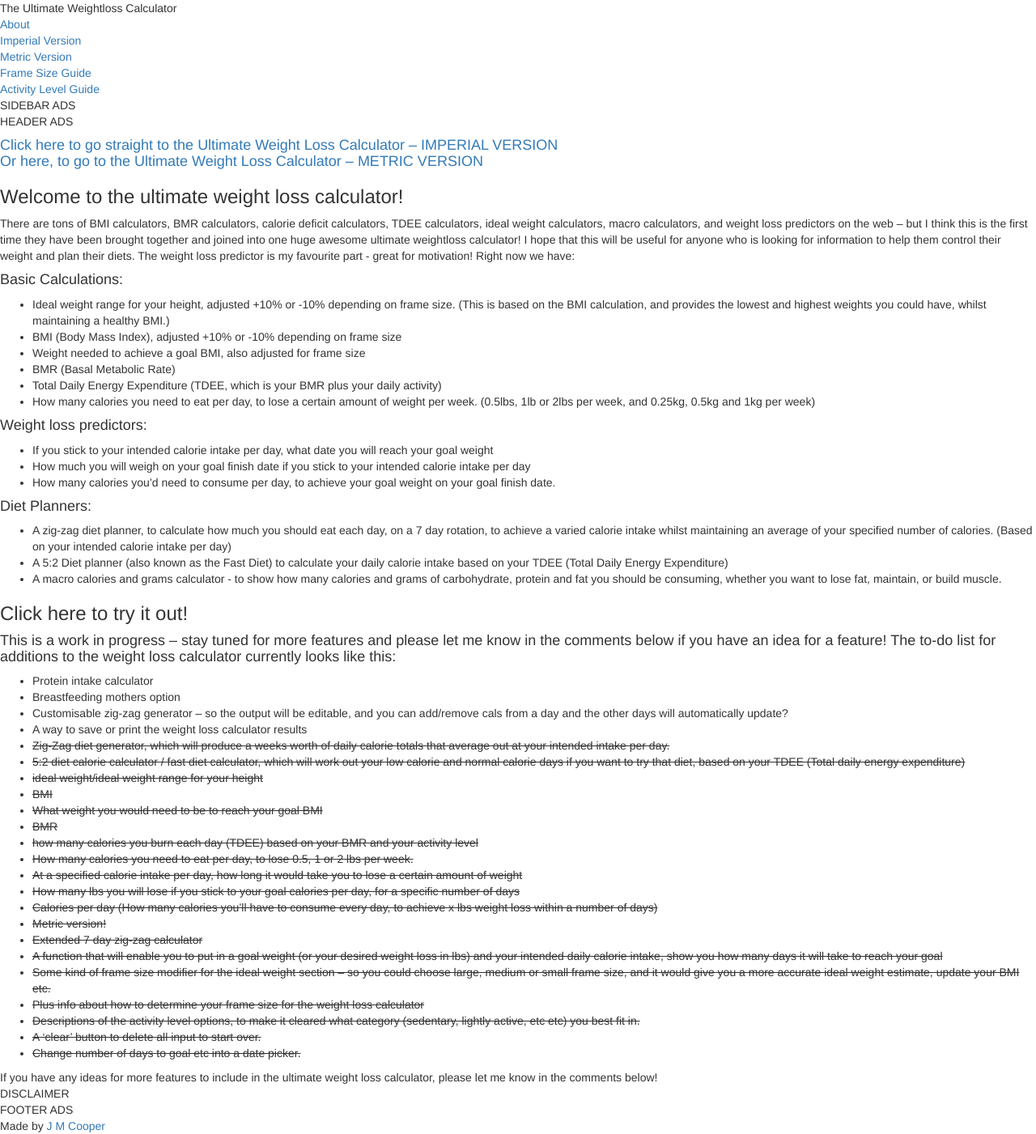
After one commit to xavfo/Weight-Loss-Calculator, a PHP site: page /about.php in a window 1280 px wide. The commit adds this page. Shown: the whole page at 81% size. Run offline with PHP 8.4, Linux system fonts and the light colour scheme.

Commit message:
about page, frame size page, activity level page

```diff
--- /dev/null
+++ b/about.php
@@ -0,0 +1,103 @@
+
+<!DOCTYPE html>
+<html>
+<head>
+  <meta name="viewport" content="width=device-width, initial-scale=1">
+  <meta charset="UTF-8">
+  <title>The Ultimate Weightloss Calculator!</title>
+  <link rel='stylesheet prefetch' href='https://maxcdn.bootstrapcdn.com/bootstrap/3.3.6/css/bootstrap.min.css'>
+  <link rel="stylesheet" href="css/style.css">
+</head>
+
+<body>
+
+<div id="title">The Ultimate Weightloss Calculator</div>
+
+<div id="menu">
+  <div class="nav"><a href="about.php">About</a></div>
+  <div class="nav"><a href="index.php">Imperial Version</a></div>
+  <div class="nav"><a href="metric.php">Metric Version</a></div>
+  <div class="nav"><a href="frame.php">Frame Size Guide</a></div>
+  <div class="nav"><a href="activity.php">Activity Level Guide</a></div>
+</div>
+
+<div id="leftsidebar">SIDEBAR ADS</div>
+<div id="calheader">HEADER ADS</div>
+
+<div class="content">
+<h4><a href="index.php">Click here to go straight to the Ultimate Weight Loss Calculator – IMPERIAL VERSION</a><br>
+<a href="metric.php">Or here, to go to the Ultimate Weight Loss Calculator – METRIC VERSION</a></h4>
+
+
+<h3>Welcome to the ultimate weight loss calculator!</h3>
+
+There are tons of BMI calculators, BMR calculators, calorie deficit calculators, TDEE calculators, ideal weight calculators, macro calculators, and weight loss predictors on the web – but I think this is the first time they have been brought together and joined into one huge awesome ultimate weightloss calculator! I hope that this will be useful for anyone who is looking for information to help them control their weight and plan their diets. The weight loss predictor is my favourite part - great for motivation! Right now we have:
+
+
+
+<h4>Basic Calculations:</h4>
+
+<ul>
+<li>Ideal weight range for your height, adjusted +10% or -10% depending on frame size. (This is based on the BMI calculation, and provides the lowest and highest weights you could have, whilst maintaining a healthy BMI.)</li>
+<li>BMI (Body Mass Index), adjusted +10% or -10% depending on frame size</li>
+<li>Weight needed to achieve a goal BMI, also adjusted for frame size</li>
+<li>BMR (Basal Metabolic Rate)</li>
+<li>Total Daily Energy Expenditure (TDEE, which is your BMR plus your daily activity)</li>
+<li>How many calories you need to eat per day, to lose a certain amount of weight per week. (0.5lbs, 1lb or 2lbs per week, and 0.25kg, 0.5kg and 1kg per week)</li>
+</ul>
+
+<h4>Weight loss predictors:</h4>
+<ul>
+<li>If you stick to your intended calorie intake per day, what date you will reach your goal weight</li>
+<li>How much you will weigh on your goal finish date if you stick to your intended calorie intake per day</li>
+<li>How many calories you’d need to consume per day, to achieve your goal weight on your goal finish date.</li>
+</ul>
+
+
+<h4>Diet Planners:</h4>
+<ul>
+<li>A zig-zag diet planner, to calculate how much you should eat each day, on a 7 day rotation, to achieve a varied calorie intake whilst maintaining an average of your specified number of calories. (Based on your intended calorie intake per day)</li>
+<li>A 5:2 Diet planner (also known as the Fast Diet) to calculate your daily calorie intake based on your TDEE (Total Daily Energy Expenditure)</li>
+<li>A macro calories and grams calculator - to show how many calories and grams of carbohydrate, protein and fat you should be consuming, whether you want to lose fat, maintain, or build muscle.</li>
+</ul>
+<h3>Click here to try it out!</h3>
+
+<h4>This is a work in progress – stay tuned for more features and please let me know in the comments below if you have an idea for a feature! The to-do list for additions to the weight loss calculator currently looks like this:</h4>
+
+<ul>
+<li>Protein intake calculator</li>
+<li>Breastfeeding mothers option</li>
+<li>Customisable zig-zag generator – so the output will be editable, and you can add/remove cals from a day and the other days will automatically update?</li>
+<li>A way to save or print the weight loss calculator results</li>
+<li><s>Zig-Zag diet generator, which will produce a weeks worth of daily calorie totals that average out at your intended intake per day.</s></li>
+<li><s>5:2 diet calorie calculator / fast diet calculator, which will work out your low calorie and normal calorie days if you want to try that diet, based on your TDEE (Total daily energy expenditure)</s></li>
+<li><s>ideal weight/ideal weight range for your height</s></li>
+<li><s>BMI</s></li>
+<li><s>What weight you would need to be to reach your goal BMI</s></li>
+<li><s>BMR</s></li>
+<li><s>how many calories you burn each day (TDEE) based on your BMR and your activity level</s></li>
+<li><s>How many calories you need to eat per day, to lose 0.5, 1 or 2 lbs per week. </s></li>
+<li><s>At a specified calorie intake per day, how long it would take you to lose a certain amount of weight</s></li>
+<li><s>How many lbs you will lose if you stick to your goal calories per day, for a specific number of days</s></li>
+<li><s>Calories per day (How many calories you’ll have to consume every day, to achieve x lbs weight loss within a number of days)</s></li>
+<li><s>Metric version!</s></li>
+<li><s>Extended 7 day zig-zag calculator</s></li>
+<li><s>A function that will enable you to put in a goal weight (or your desired weight loss in lbs) and your intended daily calorie intake, show you how many days it will take to reach your goal</s></li>
+<li><s>Some kind of frame size modifier for the ideal weight section – so you could choose large, medium or small frame size, and it would give you a more accurate ideal weight estimate, update your BMI etc.</s></li>
+<li><s>Plus info about how to determine your frame size for the weight loss calculator</s></li></li>
+<li><s>Descriptions of the activity level options, to make it cleared what category (sedentary, lightly active, etc etc) you best fit in.</s></li>
+<li><s>A ‘clear’ button to delete all input to start over.</s></li>
+<li><s>Change number of days to goal etc into a date picker.</s></li>
+</ul>
+
+If you have any ideas for more features to include in the ultimate weight loss calculator, please let me know in the comments below!
+
+
+</div>
+
+<div id="rightsidebar">DISCLAIMER</div>
+<footer>
+	<div id="footerads">FOOTER ADS</div>
+	Made by <a href="http://jmcooper.net/">J M Cooper</a><br>
+</footer>
+</body>
--- a/metric.php
+++ b/metric.php
@@ -29,11 +29,11 @@
 
 <div id="input">
 
-	<div class="calheader">Welcome to the Ultimate Weightloss Calculator</div>
+	<div class="calheader"><h3>Welcome to the Ultimate Weightloss Calculator</h3></div>
 	<div class="content">
 		<div class="caltext"><a href="index.php">If you prefer LBS, FEET AND INCHES, click here for the imperial version.</a></div>
 		<div class="fieldcontainer">
-			<div class="caltext">Please complete all fields in this section.</div>
+			<div class="caltext"><h4>Please complete all fields in this section.</h4></div>
 			<form id="requiredfields">
 
 			<div class="formelement">
@@ -78,7 +78,7 @@
 		</div>
 
 		<div class="fieldcontainer">
-		<div class="caltext">Optional for more detailed results - it's ok to leave some or all of these blank.</div>
+		<div class="caltext"><h4>Optional fields - it's ok to leave some or all of these blank, but you'll get more interesting results if you fill them all in!</h4></div>
 			<form id="optionalfields">
 
 			<div class="formelement">
```
Also changed, not shown: activity.php (added, +61 -0 lines), frame.php (added, +79 -0 lines), index.php (+4 -6 lines).
